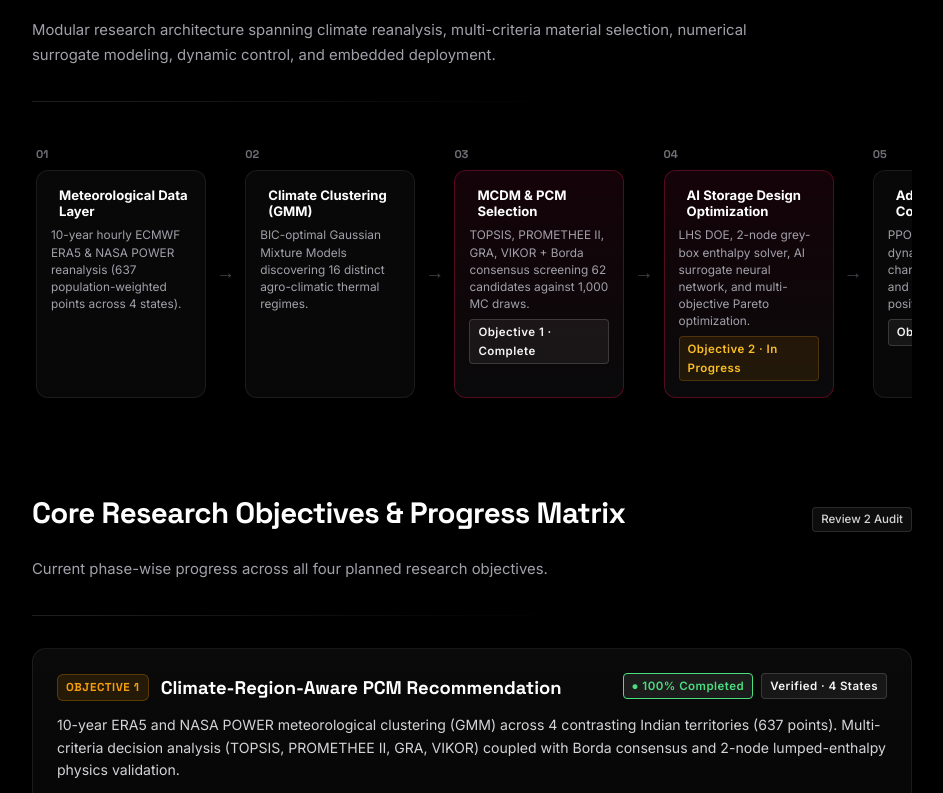
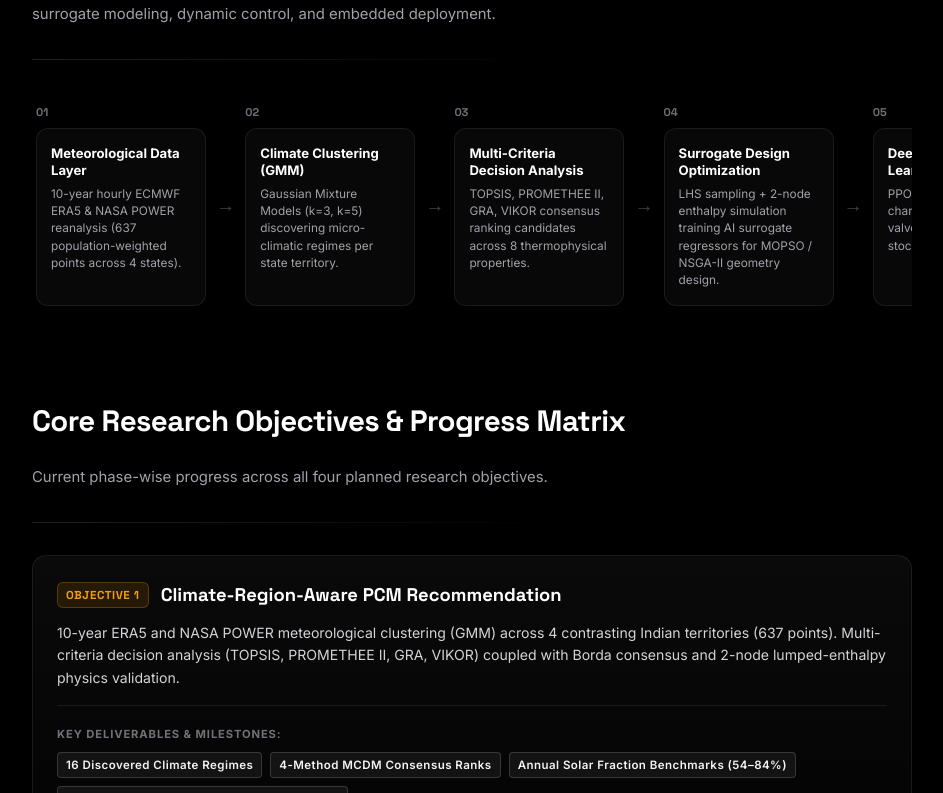
Before and after one commit to Final-year-project-G12/Documentation-Portal, a React (Create React App) app: page / in a window 1280 px wide. Shown: the part 1667-2460 px from the top of the page, without its empty margins (304-1247 px from the left). Built offline with nearby package versions, Linux system fonts and the light colour scheme.

Commit message:
updated overview page

```diff
--- a/src/pages/OverviewPage.js
+++ b/src/pages/OverviewPage.js
@@ -44,9 +44,6 @@ const OBJECTIVES_ROADMAP = [
     id: "obj1",
     num: "Objective 1",
     title: "Climate-Region-Aware PCM Recommendation",
-    status: "100% Completed",
-    statusTag: "Verified · 4 States",
-    statusColor: "#4ade80",
     desc: "10-year ERA5 and NASA POWER meteorological clustering (GMM) across 4 contrasting Indian territories (637 points). Multi-criteria decision analysis (TOPSIS, PROMETHEE II, GRA, VIKOR) coupled with Borda consensus and 2-node lumped-enthalpy physics validation.",
     outputs: ["16 Discovered Climate Regimes", "4-Method MCDM Consensus Ranks", "Annual Solar Fraction Benchmarks (54–84%)", "Region-Specific PCM Recommendation Cards"],
     linkPage: "objective1",
@@ -55,9 +52,6 @@ const OBJECTIVES_ROADMAP = [
     id: "obj2",
     num: "Objective 2",
     title: "AI-Driven Storage Design Optimization",
-    status: "~92% Near-Complete",
-    statusTag: "In Progress · Review 2",
-    statusColor: "#fbbf24",
     desc: "Consumes frozen Objective 1 PCM shortlists to optimize capsule geometry (spherical/cylindrical macro-encapsulation, thickness, count) and water flow rates. Employs Latin Hypercube Sampling (LHS), 2-node grey-box enthalpy simulation, and an AI surrogate model (NSGA-II / MOPSO).",
     outputs: ["Frozen Multi-State Input Packages", "LHS Design of Experiments (DOE)", "AI Surrogate Feasibility & Performance Regressors", "Objective 3 Environment Hand-off"],
     linkPage: "objective2",
@@ -66,9 +60,6 @@ const OBJECTIVES_ROADMAP = [
     id: "obj3",
     num: "Objective 3",
     title: "Adaptive DRL Control & Dynamic Actuation",
-    status: "Scheduled Phase 3",
-    statusTag: "Design Stage",
-    statusColor: "#a1a1aa",
     desc: "Deep Reinforcement Learning (DRL) agent (PPO / Actor-Critic) operating over state vector s_t = [Tw, Tp, f, GHI, Tamb, wind, time]. Controls charging, discharging, and bypass valve positions to maximize hot water delivery availability under stochastic weather.",
     outputs: ["Trained PPO Controller", "Simulated Performance vs Rule-Based Baselines", "Robustness under Demand & Cloud Spikes"],
     linkPage: null,
@@ -77,9 +68,6 @@ const OBJECTIVES_ROADMAP = [
     id: "obj4",
     num: "Objective 4",
     title: "Embedded Closed-Loop Hardware Prototype",
-    status: "Scheduled Phase 3",
-    statusTag: "Hardware Lab",
-    statusColor: "#a1a1aa",
     desc: "Physical embedded system deployment on ESP32 / Raspberry Pi featuring DS18B20 multi-point temperature probes, irradiance sensors, and actuated solenoid valves driving a miniature PCM storage vessel.",
     outputs: ["Embedded Firmware (C++ / MicroPython)", "IoT Telemetry Dashboard", "Hardware-in-the-Loop Experimental Verification"],
     linkPage: null,
@@ -136,11 +124,6 @@ function OverviewPage({ onNavigate }) {
 
       {/* ── Hero Section ── */}
       <div className="page-hero">
-        <div className="eyebrow">
-          <span className="eyebrow-badge">B.Tech Final Year Project</span>
-          <span>Department of Computer Science & Engineering</span>
-        </div>
-
         <h1>Climate-Adaptive Intelligent Control and Optimization of PCM Thermal Storage for Solar Water Heating</h1>
 
         <p className="intro">
@@ -168,7 +151,6 @@ function OverviewPage({ onNavigate }) {
       <div className="content-section" id="motivation">
         <div className="plots-section-header">
           <h2>Motivation & Industrial State-of-the-Art</h2>
-          <span className="plots-count-badge">Energy Context</span>
         </div>
         <p className="section-desc">
           Why latent heat storage with PCMs is critical for transforming solar water heating in India.
@@ -237,7 +219,6 @@ function OverviewPage({ onNavigate }) {
       <div className="content-section" id="architecture">
         <div className="plots-section-header">
           <h2>End-to-End System Architecture</h2>
-          <span className="plots-count-badge">Multi-Layer Flow</span>
         </div>
         <p className="section-desc">
           Modular research architecture spanning climate reanalysis, multi-criteria material selection,
@@ -250,7 +231,6 @@ function OverviewPage({ onNavigate }) {
             <div className="arch-step-num">01</div>
             <div className="arch-step-box">
               <div className="arch-step-header">
-                <span className="arch-step-icon">️</span>
                 <h4>Meteorological Data Layer</h4>
               </div>
               <p>10-year hourly ECMWF ERA5 & NASA POWER reanalysis (637 population-weighted points across 4 states).</p>
@@ -263,10 +243,9 @@ function OverviewPage({ onNavigate }) {
             <div className="arch-step-num">02</div>
             <div className="arch-step-box">
               <div className="arch-step-header">
-                <span className="arch-step-icon">️</span>
                 <h4>Climate Clustering (GMM)</h4>
               </div>
-              <p>BIC-optimal Gaussian Mixture Models discovering 16 distinct agro-climatic thermal regimes.</p>
+              <p>Gaussian Mixture Models (k=3, k=5) discovering micro-climatic regimes per state territory.</p>
             </div>
           </div>
 
@@ -274,13 +253,11 @@ function OverviewPage({ onNavigate }) {
 
           <div className="arch-step">
             <div className="arch-step-num">03</div>
-            <div className="arch-step-box active">
+            <div className="arch-step-box">
               <div className="arch-step-header">
-                <span className="arch-step-icon">️</span>
-                <h4>MCDM & PCM Selection</h4>
+                <h4>Multi-Criteria Decision Analysis</h4>
               </div>
-              <p>TOPSIS, PROMETHEE II, GRA, VIKOR + Borda consensus screening 62 candidates against 1,000 MC draws.</p>
-              <span className="tag tag-brand" style={{ marginTop: 6 }}>Objective 1 · Complete</span>
+              <p>TOPSIS, PROMETHEE II, GRA, VIKOR consensus ranking candidates across 8 thermophysical properties.</p>
             </div>
           </div>
 
@@ -288,13 +265,11 @@ function OverviewPage({ onNavigate }) {
 
           <div className="arch-step">
             <div className="arch-step-num">04</div>
-            <div className="arch-step-box active">
+            <div className="arch-step-box">
               <div className="arch-step-header">
-                <span className="arch-step-icon">️</span>
-                <h4>AI Storage Design Optimization</h4>
+                <h4>Surrogate Design Optimization</h4>
               </div>
-              <p>LHS DOE, 2-node grey-box enthalpy solver, AI surrogate neural network, and multi-objective Pareto optimization.</p>
-              <span className="tag tag-amber" style={{ marginTop: 6 }}>Objective 2 · In Progress</span>
+              <p>LHS sampling + 2-node enthalpy simulation training AI surrogate regressors for MOPSO / NSGA-II geometry design.</p>
             </div>
           </div>
 
@@ -304,11 +279,9 @@ function OverviewPage({ onNavigate }) {
             <div className="arch-step-num">05</div>
             <div className="arch-step-box">
               <div className="arch-step-header">
-                <span className="arch-step-icon"></span>
-                <h4>Adaptive DRL Control Layer</h4>
+                <h4>Deep Reinforcement Learning</h4>
               </div>
-              <p>PPO Actor-Critic agent dynamically modulating charging, discharging, and bypass valve positions.</p>
-              <span className="tag tag-zinc" style={{ marginTop: 6 }}>Objective 3</span>
+              <p>PPO agent controlling charging/discharging valve actuation under stochastic weather.</p>
             </div>
           </div>
 
@@ -318,11 +291,9 @@ function OverviewPage({ onNavigate }) {
             <div className="arch-step-num">06</div>
             <div className="arch-step-box">
               <div className="arch-step-header">
-                <span className="arch-step-icon"></span>
                 <h4>Embedded Hardware Prototype</h4>
               </div>
-              <p>ESP32 / Raspberry Pi, DS18B20 multi-point sensors, actuated valves, and closed-loop IoT telemetry.</p>
-              <span className="tag tag-zinc" style={{ marginTop: 6 }}>Objective 4</span>
+              <p>ESP32 / Pi closed-loop hardware deployment with temperature probes and valve relay actuation.</p>
             </div>
           </div>
         </div>
@@ -332,7 +303,6 @@ function OverviewPage({ onNavigate }) {
       <div className="content-section" id="objectives">
         <div className="plots-section-header">
           <h2>Core Research Objectives & Progress Matrix</h2>
-          <span className="plots-count-badge">Review 2 Audit</span>
         </div>
         <p className="section-desc">
           Current phase-wise progress across all four planned research objectives.
@@ -346,12 +316,6 @@ function OverviewPage({ onNavigate }) {
                 <div className="objective-card-title-group">
                   <span className="objective-card-num">{obj.num}</span>
                   <h3>{obj.title}</h3>
-                </div>
-                <div className="objective-card-badge-group">
-                  <span className="tag tag-brand" style={{ background: "rgba(255, 255, 255, 0.08)", borderColor: obj.statusColor, color: obj.statusColor }}>
-                    ● {obj.status}
-                  </span>
-                  <span className="tag tag-zinc">{obj.statusTag}</span>
                 </div>
               </div>
 
@@ -382,7 +346,6 @@ function OverviewPage({ onNavigate }) {
       <div className="content-section" id="territories">
         <div className="plots-section-header">
           <h2>4-State Contrasting Climate Scope</h2>
-          <span className="plots-count-badge">National Coverage</span>
         </div>
         <p className="section-desc">
           Four Indian states intentionally selected to cover contrasting extremes of solar irradiance,
@@ -430,7 +393,6 @@ function OverviewPage({ onNavigate }) {
       <div className="content-section" id="sdgs">
         <div className="plots-section-header">
           <h2>United Nations Sustainable Development Goals (SDGs)</h2>
-          <span className="plots-count-badge">Global Impact</span>
         </div>
         <p className="section-desc">
           Direct contributions to sustainable, affordable, and zero-carbon energy transition targets.
```
